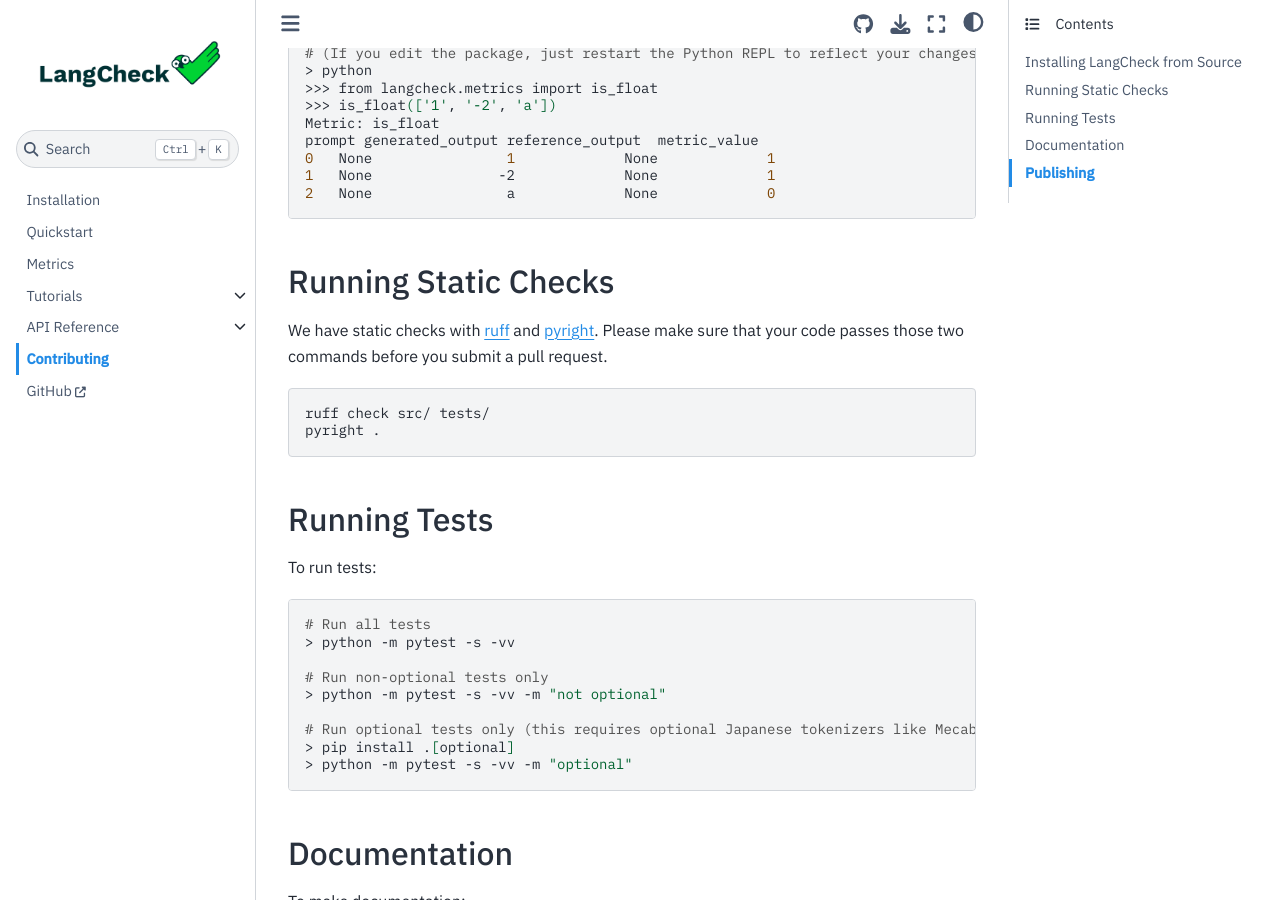
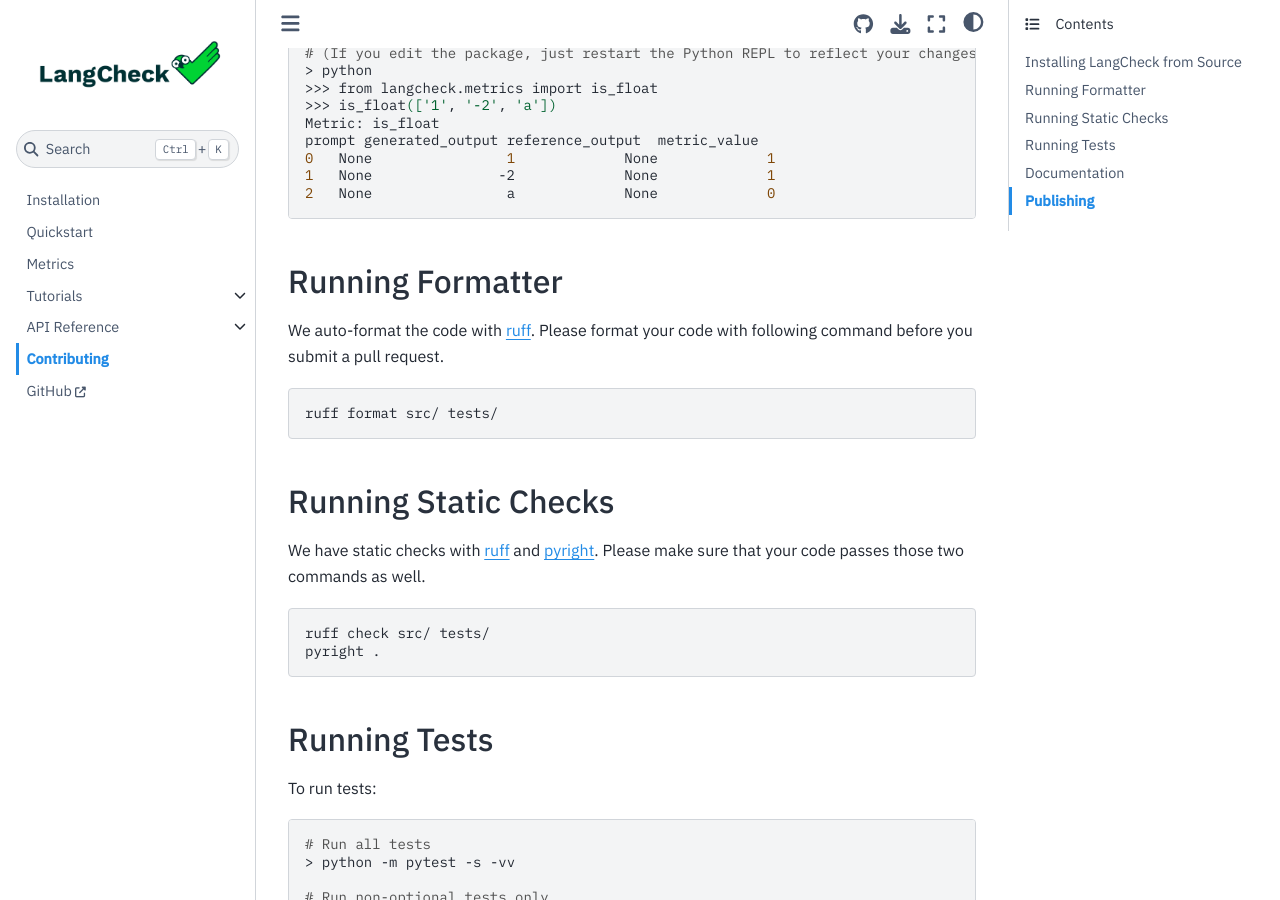
Before and after one commit to citadel-ai/langcheck, a Sphinx documentation site: the page built from docs/contributing.md, in a window 1280 px wide and 900 px high, scrolled down 381 px. Built offline with Sphinx 7.4.7 and the Sphinx Book theme 1.1.4, drawn with Linux system fonts in a browser that asks for light colours.

Commit message:
update contributing.md

````diff
--- a/docs/contributing.md
+++ b/docs/contributing.md
@@ -24,9 +24,17 @@ prompt generated_output reference_output  metric_value
 2   None                a             None             0
 ```
 
+## Running Formatter
+We auto-format the code with [ruff](https://github.com/astral-sh/ruff).
+Please format your code with following command before you submit a pull request.
+
+```bash
+ruff format src/ tests/
+```
+
 ## Running Static Checks
 We have static checks with [ruff](https://github.com/astral-sh/ruff) and [pyright](https://github.com/microsoft/pyright).
-Please make sure that your code passes those two commands before you submit a pull request.
+Please make sure that your code passes those two commands as well.
 
 ```bash
 ruff check src/ tests/
````
